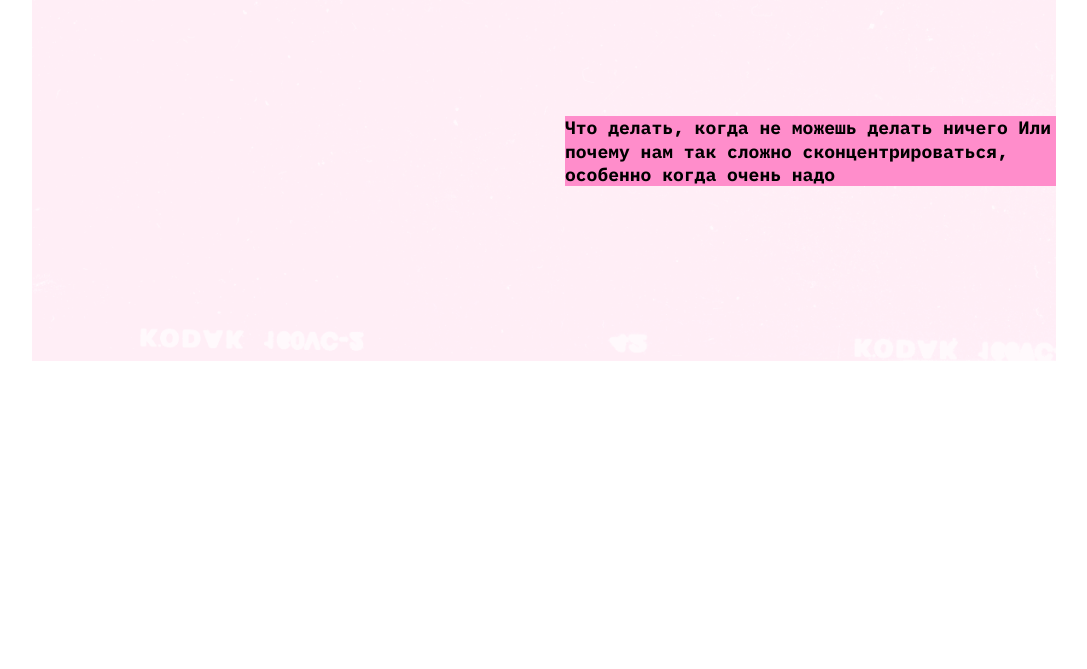
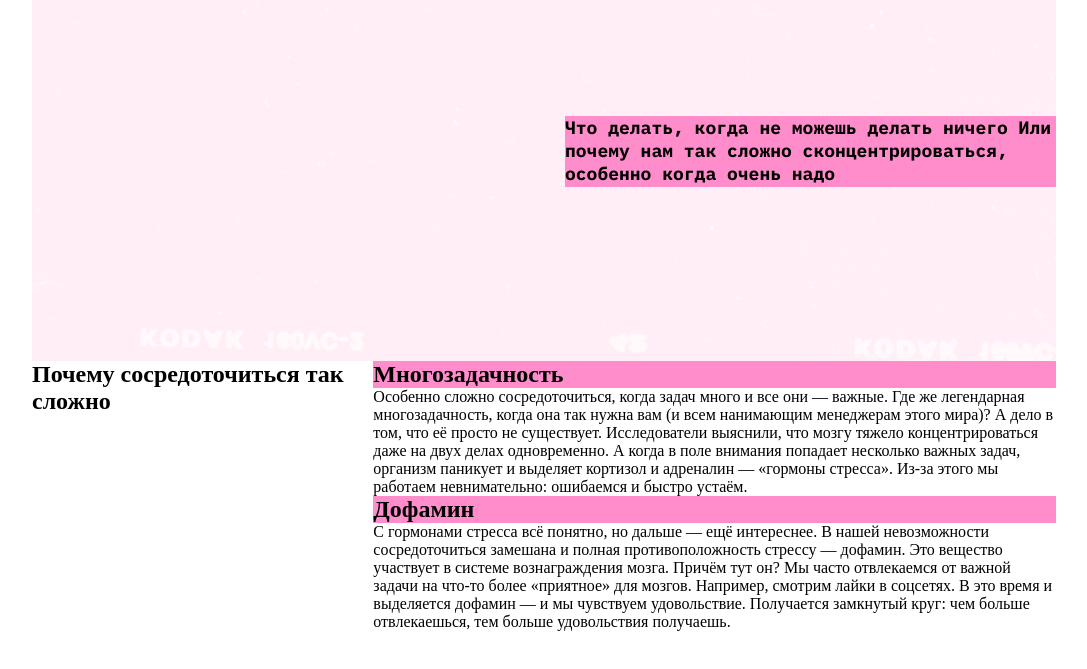
Before and after one commit to LetNuber/slozhno-sosredotochitsya, a plain HTML site: page index.html in a window 1280 px wide. Shown: the part 407-1076 px from the top of the page, without its empty margins (96-1183 px from the left). Before the commit the page ends 800 px from the top, so only its background shows below. Drawn offline with Linux system fonts and the light colour scheme.

Commit message:
не адаптивная первая страница

```diff
--- a/index.html
+++ b/index.html
@@ -14,6 +14,7 @@
   </head>
   <body class="page">
     <main class="main">
+      <section class="main-page">
         <header class="header decorated-zone">
           <nav class="header__theme-menu">
             <ul class="header__theme-menu-list">
@@ -43,10 +44,44 @@
           </nav>
         </header>
         <h1 class="title">no focus</h1>
-      <div class="main__text-title1">
-        <h2 class="main__text-title"><span>Что делать, когда не можешь делать ничего
-        Или почему нам так сложно сконцентрироваться, особенно когда очень надо</span></h2>
+        <div class="text-title">
+          <h2 class="main__text-title background-color-text_title">
+            Что делать, когда не можешь делать ничего Или почему нам так сложно
+            сконцентрироваться, особенно когда очень надо
+          </h2>
         </div>
+      </section>
+      <section class="reasons">
+        <h2>Почему сосредоточиться так сложно</h2>
+        <section>
+          <h2 class="reasons-text_title background-color-text_title">
+            Многозадачность
+          </h2>
+          <p>
+            Особенно сложно сосредоточиться, когда задач много и все они —
+            важные. Где же легендарная многозадачность, когда она так нужна вам
+            (и всем нанимающим менеджерам этого мира)? А дело в том, что её
+            просто не существует. Исследователи выяснили, что мозгу тяжело
+            концентрироваться даже на двух делах одновременно. А когда в поле
+            внимания попадает несколько важных задач, организм паникует и
+            выделяет кортизол и адреналин — «гормоны стресса». Из-за этого мы
+            работаем невнимательно: ошибаемся и быстро устаём.
+          </p>
+          <h2 class="reasons-text_title background-color-text_title">
+            Дофамин
+          </h2>
+          <p>
+            С гормонами стресса всё понятно, но дальше — ещё интереснее. В нашей
+            невозможности сосредоточиться замешана и полная противоположность
+            стрессу — дофамин. Это вещество участвует в системе вознаграждения
+            мозга. Причём тут он? Мы часто отвлекаемся от важной задачи на
+            что-то более «приятное» для мозгов. Например, смотрим лайки в
+            соцсетях. В это время и выделяется дофамин — и мы чувствуем
+            удовольствие. Получается замкнутый круг: чем больше отвлекаешься,
+            тем больше удовольствия получаешь.
+          </p>
+        </section>
+      </section>
     </main>
     <script src="./scripts/script.js"></script>
   </body>
--- a/styles/style.css
+++ b/styles/style.css
@@ -14,7 +14,7 @@
   /* сохраните в разметке и стилях класс page. На его основе работает скрипт. */
 }
 
-.main {
+.main-page {
   display: grid;
   background-image: url(/images/cover-image-light.png);
   background-size: cover;
@@ -41,6 +41,8 @@
 
 .main__text-title {
   display: flex;
+  width: 491px;
+  height: 71px;
   justify-content: end;
   font-family: IBM Plex Mono;
   font-size: 18px;
@@ -48,9 +50,23 @@
   line-height: 23.4px;
 }
 
+.text-title {
+  display: flex;
+  justify-content:flex-end;
+}
+
+.background-color-text_title {
+  background-color: var(--background__text__color-pink);
+}
+
 .main__text-title span {
   display: flex;
   width: 491px;
   height: 70px;
-  background-color: var(--background__text__color-pink);
 }
+
+.reasons {
+  display: grid;
+  grid-template-rows: 1fr 1fr;
+  grid-template-columns: 1fr 2fr;
+}
```
Lines whose indentation alone changed are shown as unchanged.
